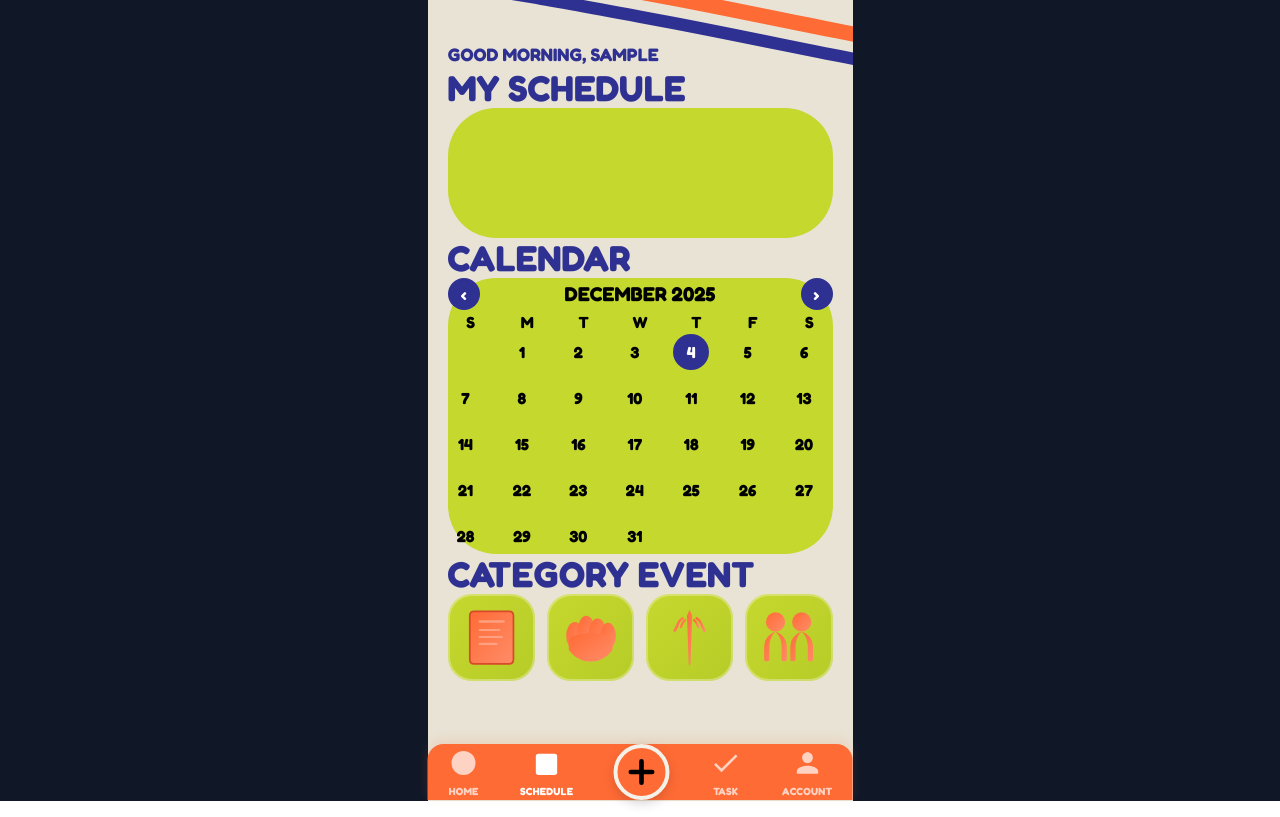
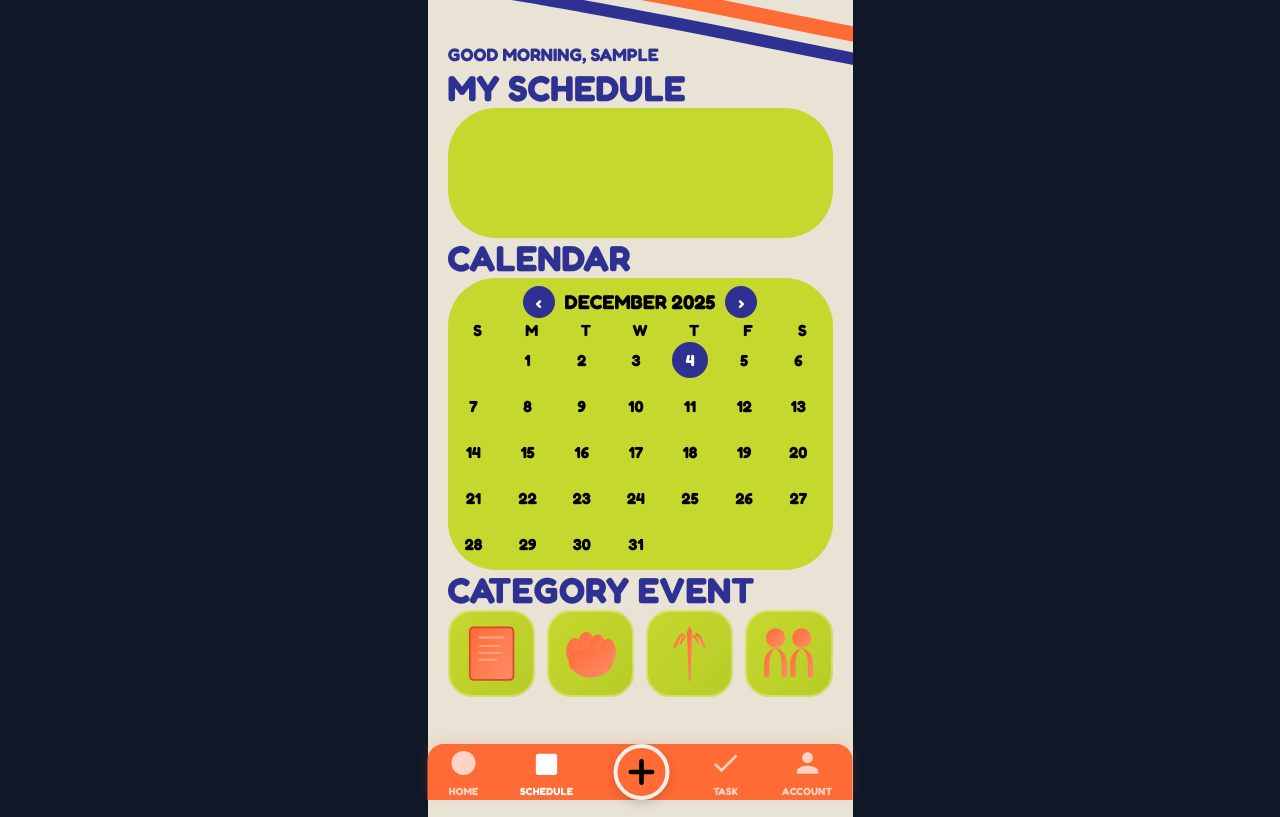
Before and after one commit to CZY774/terpadu-web, a SvelteKit app: page /schedule in a window 1280 px wide. Built offline with nearby package versions, Linux system fonts and the light colour scheme; sample sign-in values are in the browser's storage.

Commit message:
style: Update calendar component layout and spacing

```diff
--- a/src/routes/schedule/+page.svelte
+++ b/src/routes/schedule/+page.svelte
@@ -135,16 +135,20 @@
 		</div>
 
 		<h3 class="text-3xl sm:text-4xl font-bold text-[#2E3192] mb-2 sm:mb-3">CALENDAR</h3>
-		<div class="bg-[#C4D82E] rounded-[2.5rem] sm:rounded-[3rem] p-4 sm:p-5 mb-3 sm:mb-4">
-			<div class="flex items-center justify-between mb-2 sm:mb-3">
+		<div
+			class="bg-[#C4D82E] rounded-3xl sm:rounded-[3rem] p-4 sm:p-5 mb-3 sm:mb-4"
+			style="padding: 8px;"
+		>
+			<div class="flex items-center justify-center">
 				<button
 					onclick={() => prevMonth()}
 					class="w-8 h-8 flex items-center justify-center rounded-full bg-[#2E3192] text-white font-bold hover:bg-opacity-80 transition"
+					style="margin-right: 10px;"
 					aria-label="Previous month"
 				>
 					‹
 				</button>
-				<h4 class="text-lg sm:text-xl font-extrabold text-black">
+				<h4 class="text-lg sm:text-xl font-extrabold text-black" style="margin-right: 10px;">
 					{getMonthName(currentDate)}
 					{currentDate.getFullYear()}
 				</h4>
```
